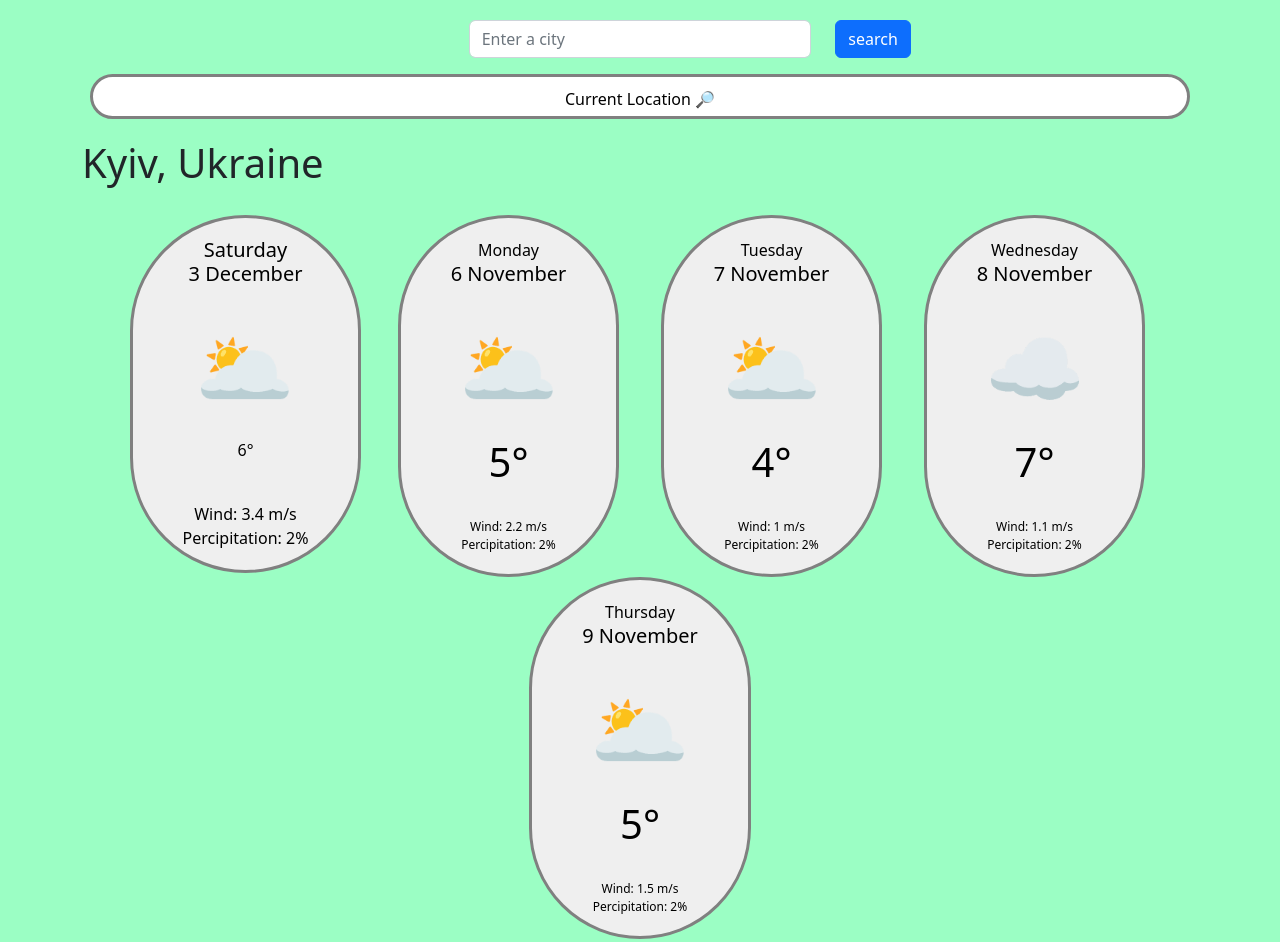
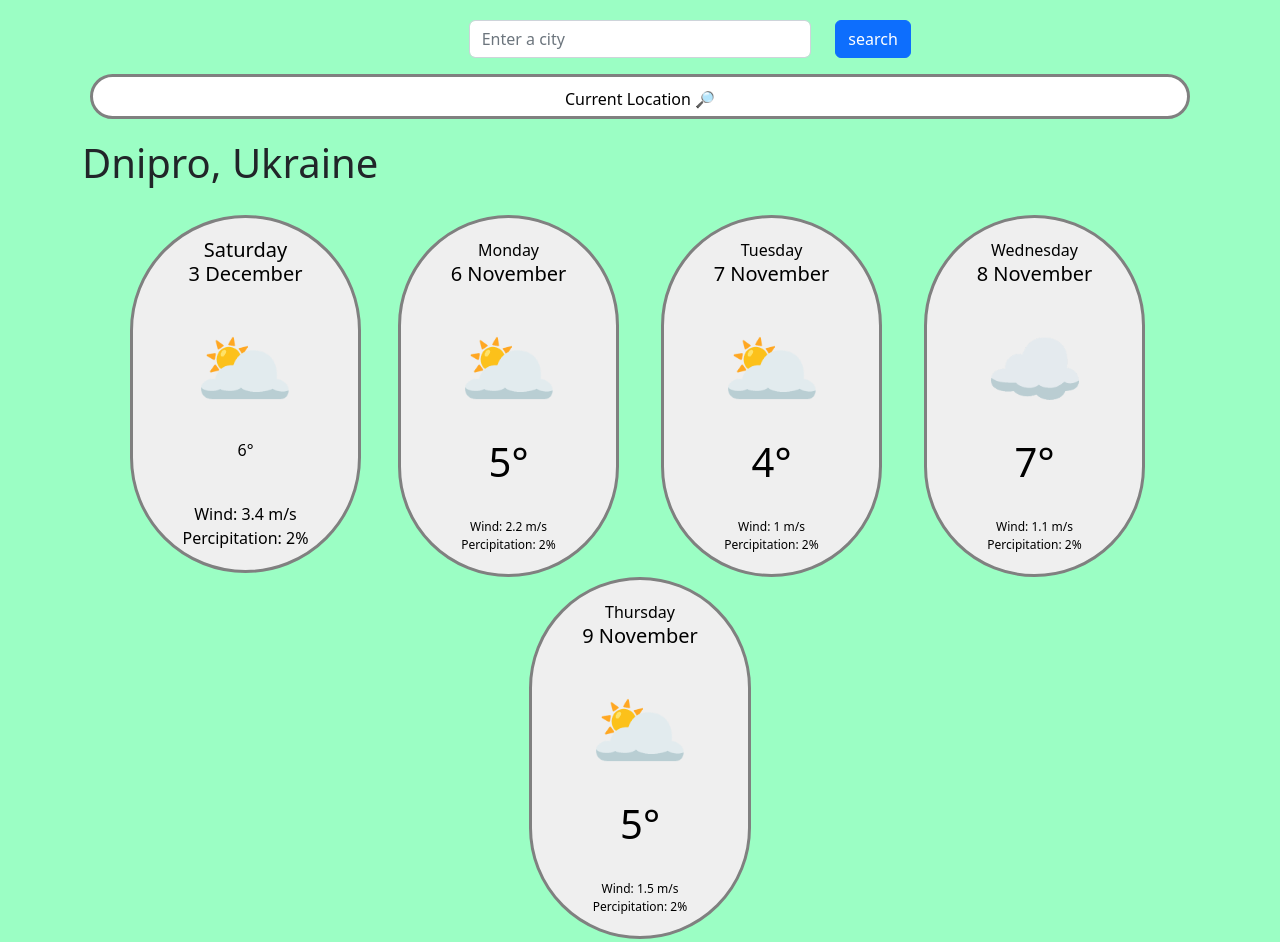
Before and after one commit to LinaMariiash/new-weather-app, a plain HTML site: page index.html in a window 1280 px wide. Shown: the top 942 px of the page. Drawn offline with nearby package versions, Linux system fonts and the light colour scheme; no server answers.

Commit message:
Changed the name of the city

```diff
--- a/index.html
+++ b/index.html
@@ -30,7 +30,7 @@
             </button>
         </form>
         <h1 id="city">
-            Kyiv, Ukraine
+            Dnipro, Ukraine
         </h1>
 
         <div class="float-left">
```
